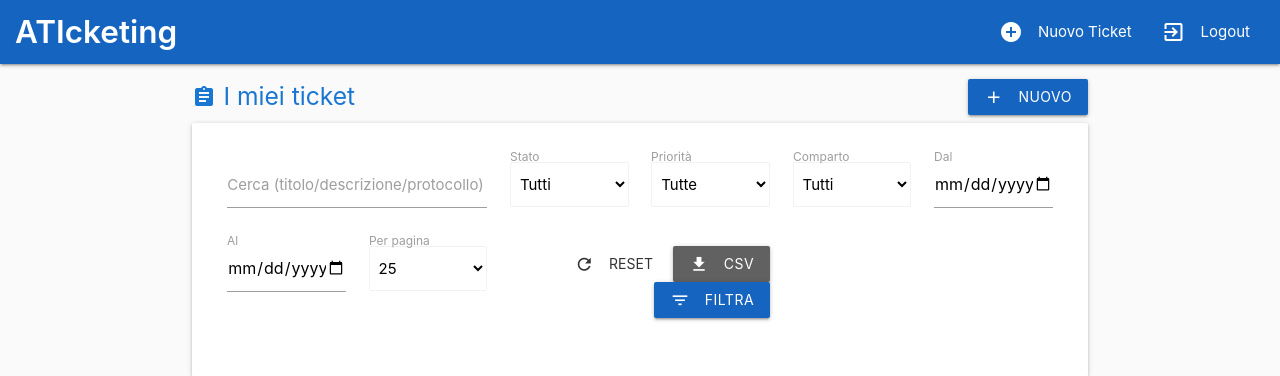
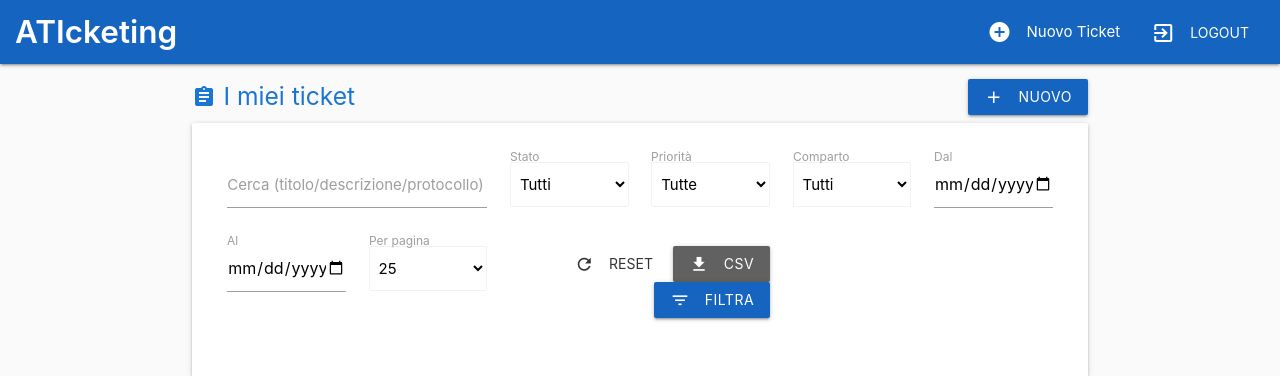
Before and after one commit to darkkillex/ATIcketing, a Django app: page /dash/operator/ in a window 1280 px wide. Shown: the top 376 px of the page. Run offline with Django 5.2, Linux system fonts and the light colour scheme; the visitor is signed in with stand-in values (Sample User, id 1); data that the repository does not hold is empty.

Commit message:
bugfix(ui): solved logout button issue

```diff
--- a/backlog.txt
+++ b/backlog.txt
@@ -5,7 +5,7 @@ Notifiche email templated ✅
 Permessi granulari (RBAC) ✅
 Export CSV (rispetta i filtri) ✅
 API hardening (token/JWT, CORS, rate limit) ✅
-Logging & audit ⏳
+Logging & audit ✅
 Test & CI ⏳
 Pacchetto “prod LAN” (gunicorn+nginx, DEBUG=False)⏳
 
--- a/templates/base.html
+++ b/templates/base.html
@@ -10,6 +10,7 @@
     <link href="https://cdnjs.cloudflare.com/ajax/libs/materialize/1.0.0/css/materialize.min.css" rel="stylesheet">
 
     <style>
+        /* Base */
         nav { padding: 0 1rem; }
         .brand-logo { font-weight: 600; }
         .chip.small { height: 24px; line-height: 24px; }
@@ -19,7 +20,32 @@
         .mb-2 { margin-bottom: 1.25rem; }
         .btn-flat.btn-flat-primary { color:#039be5; }
         .container.narrow { max-width: 1080px; }
+
+        /* Navbar: rendi il form logout “inline” e il bottone come un link */
+        nav .nav-wrapper form { display: inline; margin: 0; }
+        nav .nav-wrapper .btn-flat {
+          color: #fff;            /* testo bianco su navbar scura */
+          height: 64px;           /* altezza tipica navbar desktop */
+          line-height: 64px;
+          padding: 0 16px;
+        }
+        nav .nav-wrapper .btn-flat:hover {
+          background: rgba(255, 255, 255, 0.1);
+        }
+        nav .nav-wrapper .btn-flat .material-icons {
+          line-height: inherit;
+          vertical-align: middle;
+        }
+
+        /* Mobile: navbar un filo più bassa */
+        @media (max-width: 992px) {
+          nav .nav-wrapper .btn-flat {
+            height: 56px;
+            line-height: 56px;
+          }
+        }
     </style>
+
 </head>
 <body class="grey lighten-5">
 
@@ -28,12 +54,24 @@
         <a href="/" class="brand-logo">ATIcketing</a>
         <ul id="nav-mobile" class="right hide-on-med-and-down">
             {% if request.user.is_authenticated %}
-          <li><a href="{% url 'ticket_new' %}"><i class="material-icons left">add_circle</i>Nuovo Ticket</a></li>
-          <li><a href="{% url 'logout' %}"><i class="material-icons left">exit_to_app</i>Logout</a></li>
+            <li>
+                <a href="{% url 'ticket_new' %}">
+                    <i class="material-icons left">add_circle</i>Nuovo Ticket
+                </a>
+            </li>
+            <li>
+                <form method="post" action="{% url 'logout' %}" style="display:inline;">
+                    {% csrf_token %}
+                    <button type="submit" class="btn-flat" style="margin:0; padding:0 16px;">
+                        <i class="material-icons left" style="line-height:inherit;">exit_to_app</i>Logout
+                    </button>
+                </form>
+            </li>
             {% else %}
             <li><a href="{% url 'login' %}">Accedi</a></li>
             {% endif %}
         </ul>
+
     </div>
 </nav>
 
```
Lines whose indentation alone changed are shown as unchanged.
